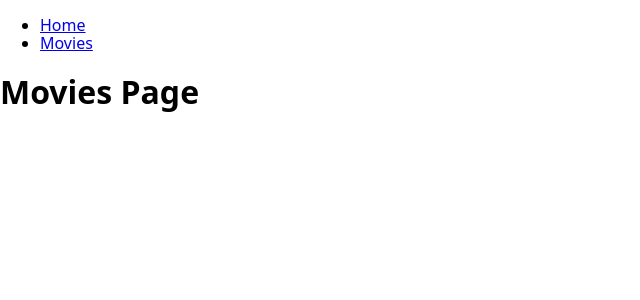
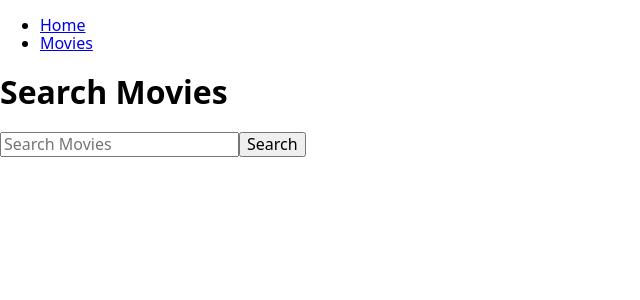
Before and after one commit to Vitaliy-1915/goit-react-hw-005-movies, a React (Create React App) app: page /movies in a window 1280 px wide. Shown: the top 300 px of the page, without its empty margins (0-640 px from the left). Built offline with nearby package versions, Linux system fonts and the light colour scheme.

Commit message:
добавил форму

```diff
--- a/src/components/API/Api.jsx
+++ b/src/components/API/Api.jsx
@@ -47,7 +47,7 @@ export const fetchCastMovie = async (movieId) => {
 };
 
 export const fetchReviewsMovie = async (movieId) => {
-  console.log(movieId);
+  // console.log(movieId);
   try {
     const ReviewsMovie = await axios
       .get(
@@ -55,7 +55,7 @@ export const fetchReviewsMovie = async (movieId) => {
       )
       // .then(response =>  console.log(response.data))
       .then(({ data }) => data.results);
-    console.log(ReviewsMovie);
+    // console.log(ReviewsMovie);
     return ReviewsMovie;
   } catch (error) {
     console.error(error);
--- a/src/components/Cast/Cast.jsx
+++ b/src/components/Cast/Cast.jsx
@@ -27,9 +27,8 @@ function Cast() {
                 }
                 alt={cast.original_name}
               />{" "}
-              <br />
-              {cast.original_name} <br />
-              Character: {cast.character}
+              <p>{cast.original_name} </p>
+              <p>Character: {cast.character}</p>
             </li>
           ))}
       </ul>
--- a/src/components/Reviews/Reviews.jsx
+++ b/src/components/Reviews/Reviews.jsx
@@ -19,8 +19,8 @@ function Reviews() {
         {reviews &&
           reviews.map((review) => (
             <li key={review.id}>
-              Author: {review.author} <br />
-              {review.content}
+              <p> Author: {review.author}</p>
+              <p>{review.content}</p>
             </li>
           ))}
       </ul>
--- /dev/null
+++ b/src/components/SearchBar/SearchBar.jsx
@@ -0,0 +1,41 @@
+import { useState } from "react";
+
+function SearchBar({ onSubmit }) {
+  const [MovieName, setMovieName] = useState("");
+
+  const handleSubmit = (event) => {
+    event.preventDefault();
+
+    if (MovieName.trim() === "") {
+      alert("Enter Movie Name");
+      return;
+    }
+
+    onSubmit(MovieName);
+    setMovieName("");
+  };
+
+  const handleFormChange = (event) => {
+    setMovieName(event.currentTarget.value.toLowerCase());
+  };
+
+  return (
+    <div>
+      <form onSubmit={handleSubmit}>
+        <input
+          type="text"
+          name="MovieName"
+          value={MovieName}
+          onChange={handleFormChange}
+          placeholder="Search Movies"
+          autocomplete="off"
+        />
+        <button type={"submit"}>
+          <span>Search</span>
+        </button>
+      </form>
+    </div>
+  );
+}
+
+export default SearchBar;
--- a/src/views/MovieDetailsPageView/MovieDetailsPage.jsx
+++ b/src/views/MovieDetailsPageView/MovieDetailsPage.jsx
@@ -1,11 +1,9 @@
 import MovieDetailsPageCard from "../../components/MovieDetailsPageCard/MovieDetailsPageCard";
-// import InfoPage from "../../components/InfoPage/InfoPage";
 
 function MovieDetailsPage() {
   return (
     <>
       <MovieDetailsPageCard />
-      {/* <InfoPage /> */}
     </>
   );
 }
--- a/src/views/MoviesPageView/MoviesPage.jsx
+++ b/src/views/MoviesPageView/MoviesPage.jsx
@@ -1,9 +1,18 @@
-import React from "react";
+import { useState, useEffect } from "react";
+import SearchBar from "../../components/SearchBar/SearchBar";
 
 function MoviesPage() {
+  const [MovieName, setMovieName] = useState(null);
+
+  const formSubmit = (MovieName) => {
+    setMovieName(null);
+    setMovieName(MovieName);
+  };
+
   return (
     <div>
-      <h1>Movies Page</h1>
+      <h1>Search Movies</h1>
+      <SearchBar onSubmit={formSubmit} />
     </div>
   );
 }
```
Also changed, not shown: src/components/InfoPage/InfoPage.jsx (deleted, +0 -18 lines).
